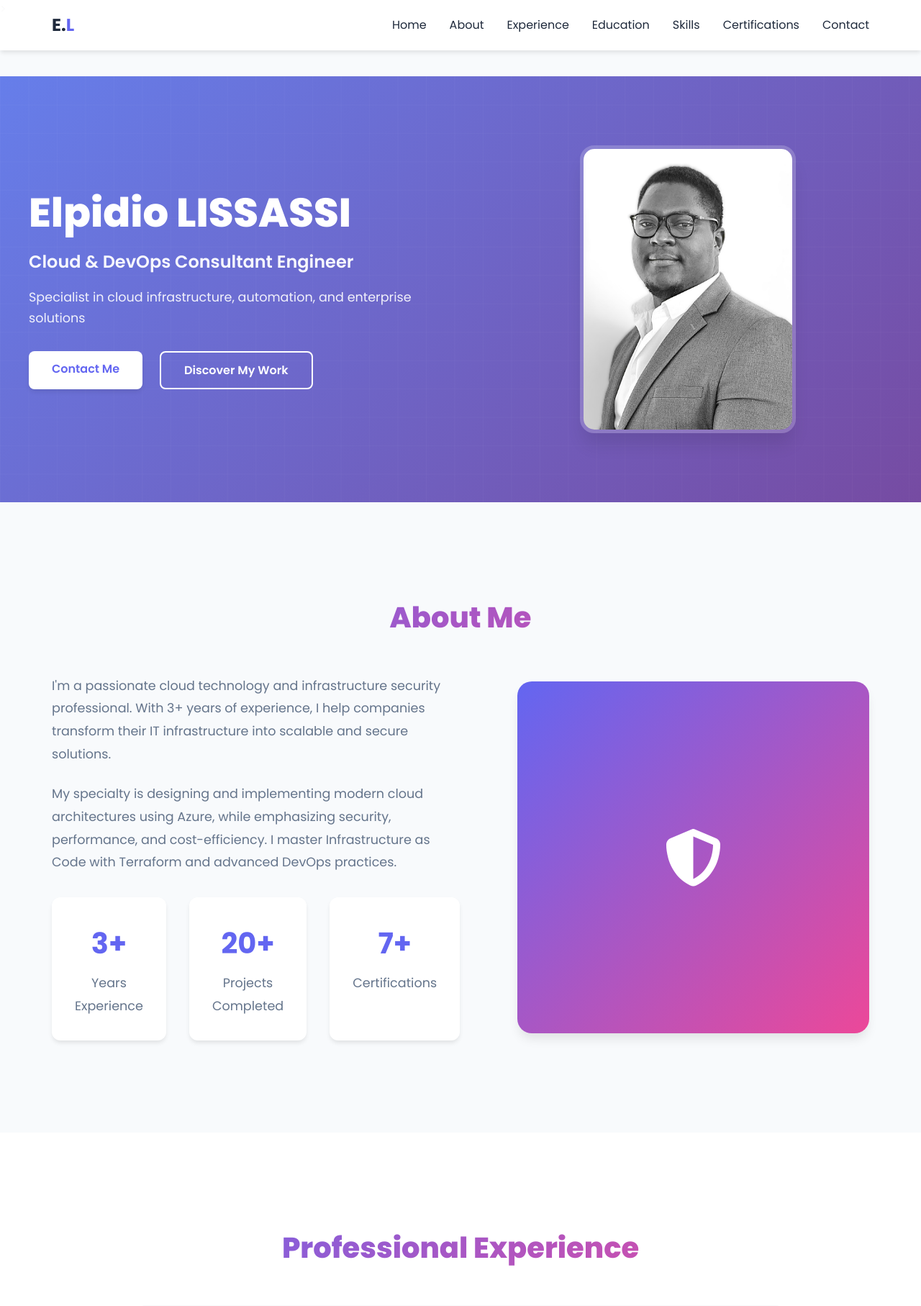
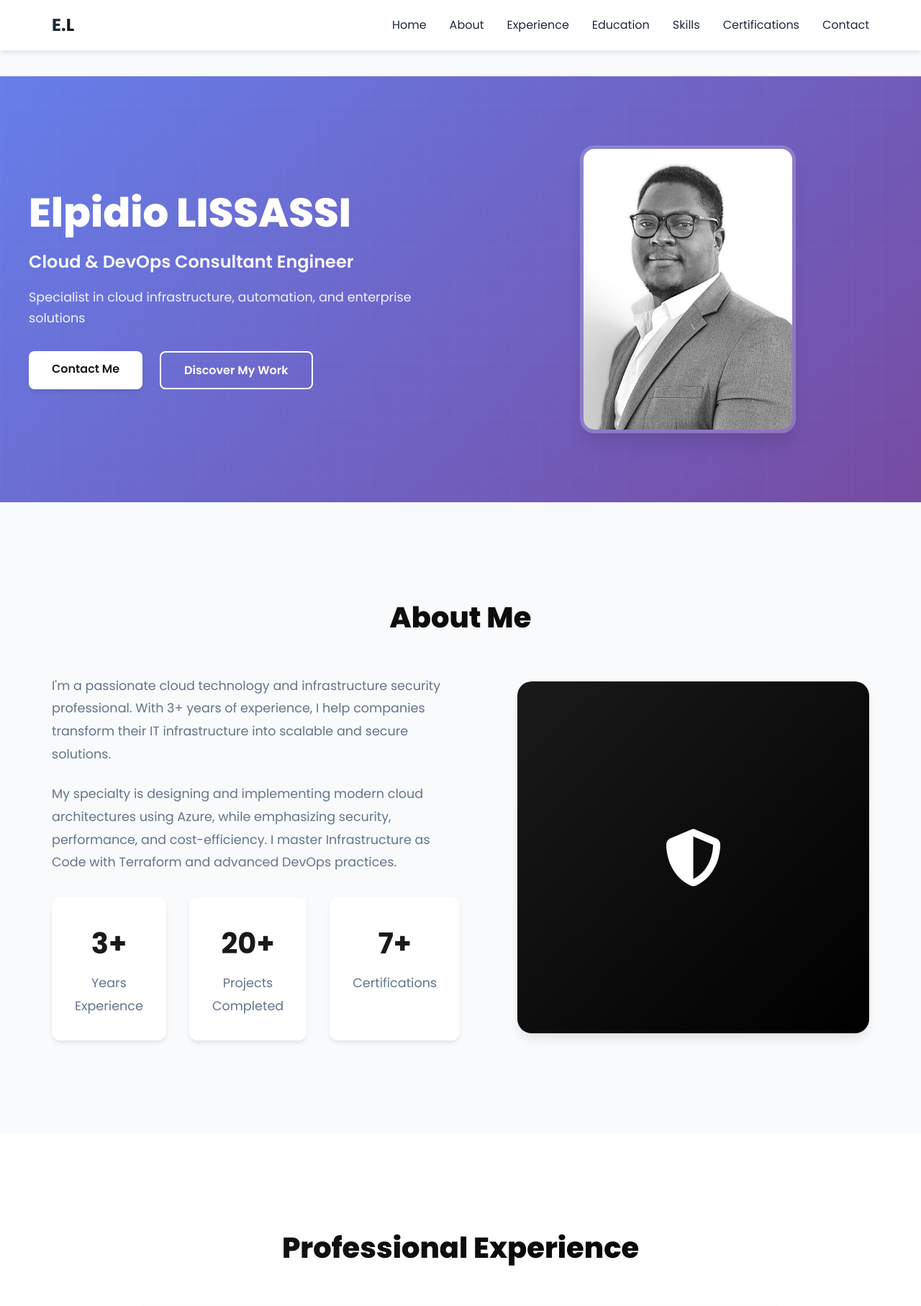
Before and after one commit to Elpidio16/EL.portfolio, a Flask app: page / in a window 1280 px wide. Shown: the top 1815 px of the page at 72% size. Run offline with Flask 3, Linux system fonts and the light colour scheme; some libraries are stand-ins or nearby versions.

Commit message:
feat: Change color scheme from blue to black and fix X icon

```diff
--- a/app/static/css/style.css
+++ b/app/static/css/style.css
@@ -3,8 +3,8 @@
    ======================================== */
 
 :root {
-    --primary-color: #6366f1;
-    --secondary-color: #ec4899;
+    --primary-color: #1a1a1a;
+    --secondary-color: #000000;
     --dark-bg: #0f172a;
     --light-bg: #f8fafc;
     --card-bg: #ffffff;
--- a/app/templates/index.html
+++ b/app/templates/index.html
@@ -330,7 +330,7 @@
                 <span>LinkedIn</span>
             </a>
             <a href="https://x.com/ElpidioLesage" target="_blank" rel="noopener noreferrer" class="contact-button">
-                <i class="fab fa-x-twitter"></i>
+                <i class="fab fa-x"></i>
                 <span>X</span>
             </a>
             <a href="https://elpidiolissassi.vercel.app/" target="_blank" rel="noopener noreferrer" class="contact-button">
```
